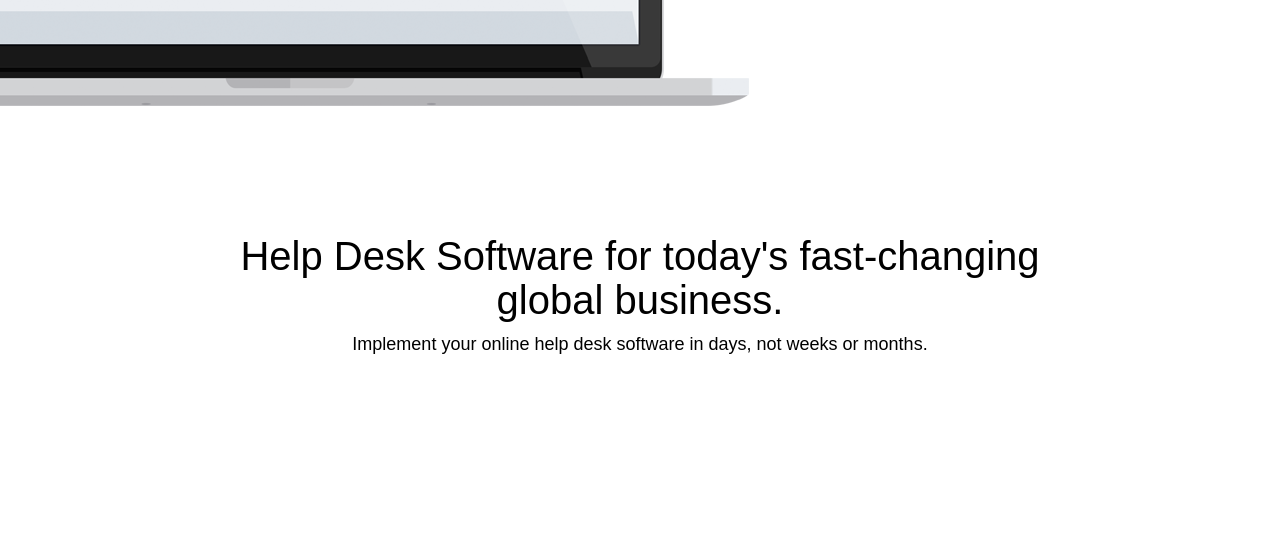
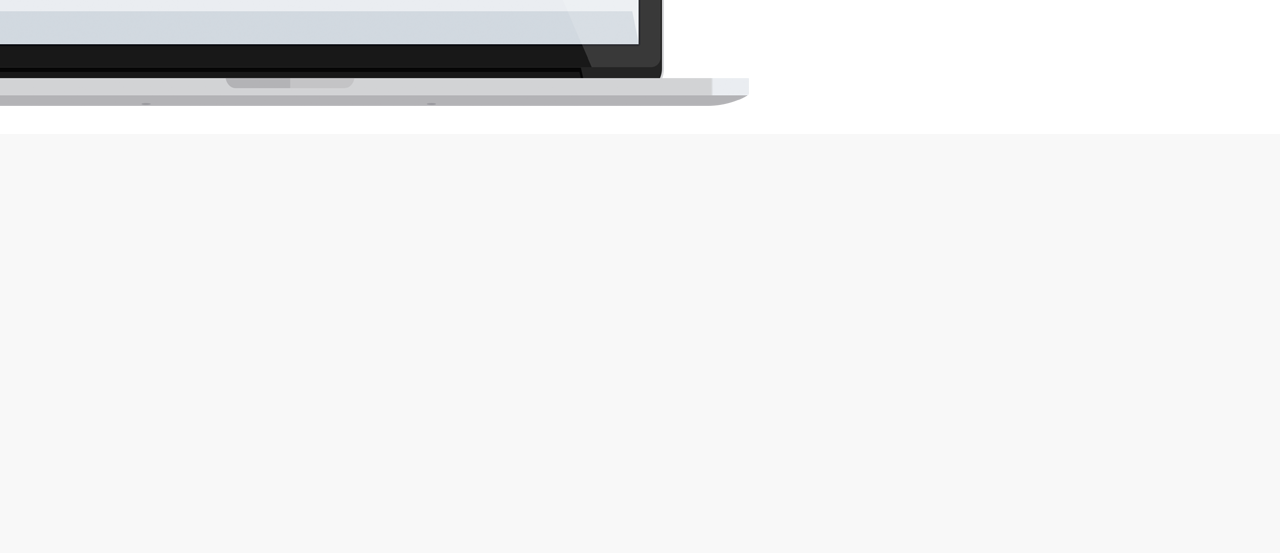
Before and after one commit to MasterChi20/HappyFox-Recreate, a PHP site: page /homePage.html in a window 1280 px wide. Shown: the part 2260-2813 px from the top of the page. After the commit the page ends 2394 px from the top, so only its background shows below. Run offline with PHP 8.4, Linux system fonts and the light colour scheme.

Commit message:
Both HTML and CSS cleaned. No bugs found

```diff
--- a/homePage.css
+++ b/homePage.css
@@ -31,6 +31,7 @@ button
 {
 	color : white ;
 }
+
 
 
 
@@ -105,6 +106,11 @@ button
 	margin-top: 15px ;
 }
 
+.freeTrial:hover
+{
+	background-color: rgb(252,72,40);
+	color : white;
+}
 
 
 
@@ -128,6 +134,12 @@ button
 {
 	background-color:rgb(232,72,40)!important;
 	color : rgb(255,255,255) ;
+}
+
+.free:hover
+{
+	color : white ;
+	background-color: rgb(252,72,40);
 }
 
 .desktop
@@ -269,31 +281,3 @@ button
 {
 	margin-left: 800px ;
 }
-
-
-
-
-
-/*Related to division having small icons.*/
-
-.smallIcons
-{
-	height : 1000px ;
-	background-color: rgb(255,255,255);
-
-}
-
-.software
-{
-	color : black;
-	text-align: center ;
-	font-size : 40px ;
-	margin-top : 100px ;
-}
-
-.implement
-{
-	color : black;
-	text-align: center;
-	font-size: 18px ;
-}
--- a/homePage.html
+++ b/homePage.html
@@ -132,7 +132,7 @@
 
 						<li>
 
-							<button class = "btn freeTrial">
+							<button class = "btn freeTrial" href = "#">
 								FREE TRIAL
 							</button>
 
@@ -160,7 +160,7 @@
 						With the help of HappyFox, the practical help desk software.
 					</p>
 
-					<button class = "btn btn-lg free">
+					<button class = "btn btn-lg free" href = "#">
 						TRY HAPPYFOX FOR FREE
 					</button>
 
@@ -273,19 +273,7 @@
 
 			</div>
 
-			<!-- Division which has small icons -->
 
-			<div class = "container-fluid smallIcons">
-
-				<h2 class = "software">
-					Help Desk Software for today's fast-changing <br/> global business.
-				</h2>
-
-				<p class = "implement">
-					Implement your online help desk software in days, not weeks or months.
-				</p>
-
-			</div>
 
 
 
```
